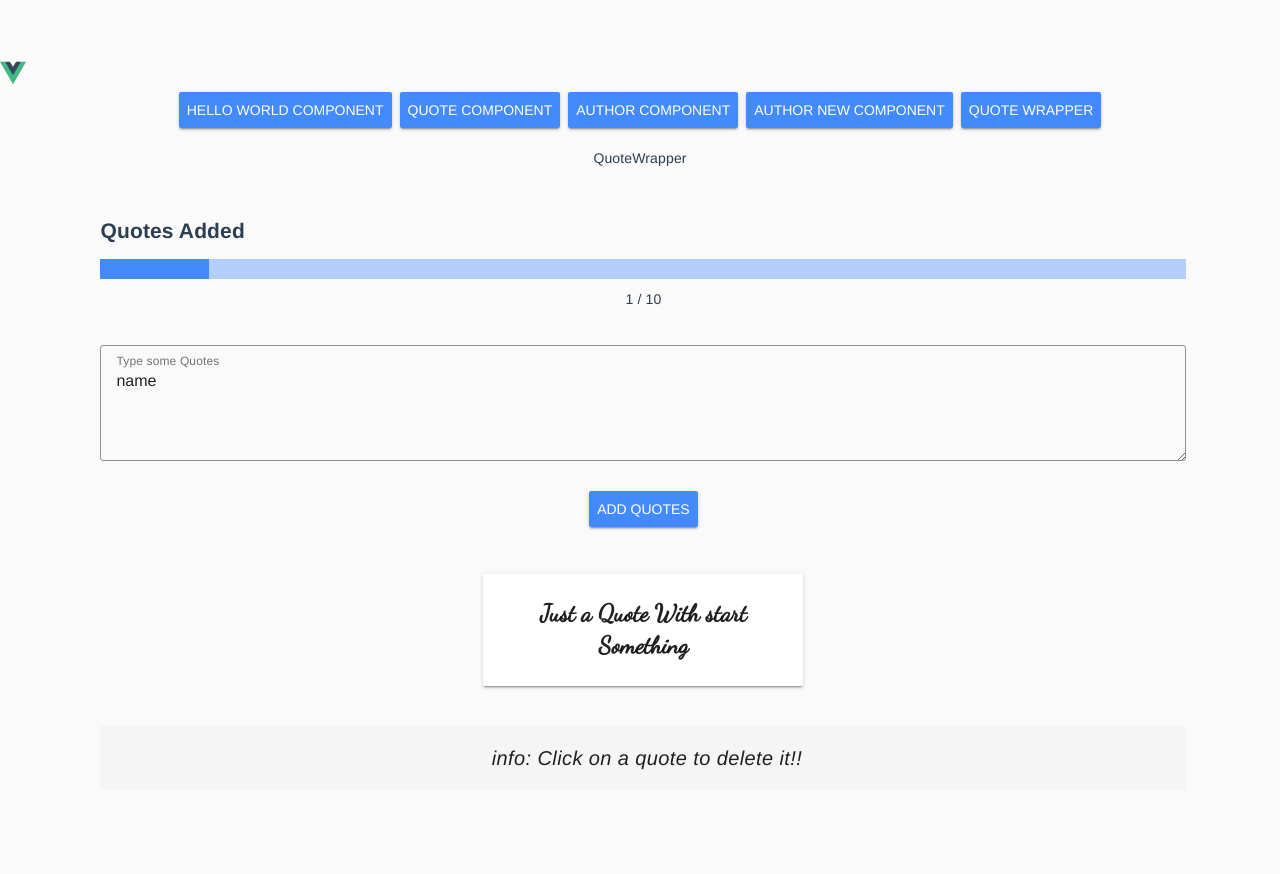
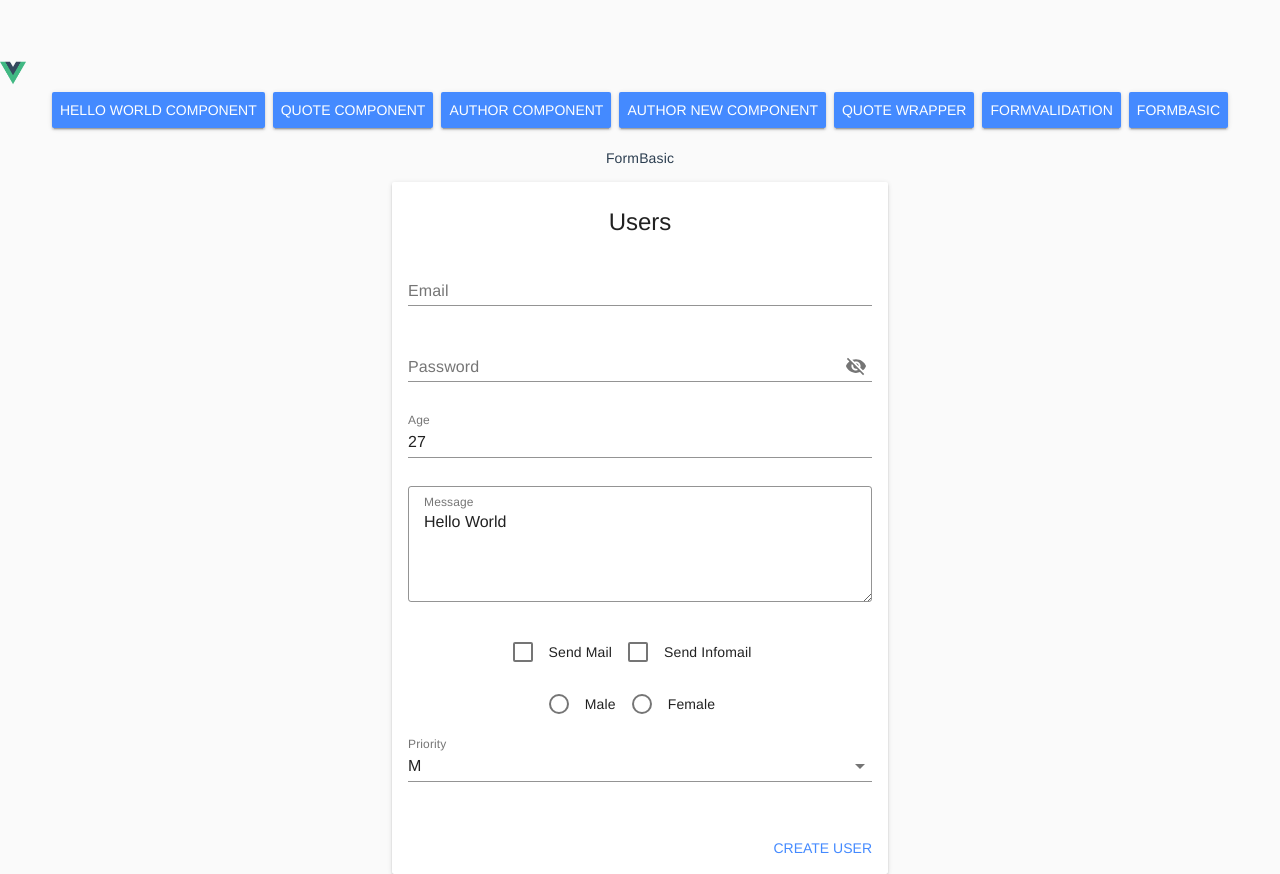
Before and after one commit to hezaltin/Vue-work-flow, a Vue app: page / in a window 1280 px wide. Built offline with nearby package versions, Linux system fonts and the light colour scheme.

Commit message:
vue-form-controls

```diff
--- a/package.json
+++ b/package.json
@@ -10,7 +10,8 @@
   "dependencies": {
     "core-js": "^3.6.4",
     "vue": "^2.6.11",
-    "vue-material": "^1.0.0-beta-13"
+    "vue-material": "^1.0.0-beta-13",
+    "vuelidate": "^0.7.5"
   },
   "devDependencies": {
     "@vue/cli-plugin-babel": "~4.3.0",
--- a/src/App.vue
+++ b/src/App.vue
@@ -15,6 +15,16 @@
       class="md-raised md-primary"
       @click="selectedComponent ='QuoteWrapper'"
     >Quote Wrapper</md-button>
+     <md-button
+      class="md-raised md-primary"
+      @click="selectedComponent ='FormValidation'"
+    >FormValidation</md-button>
+
+     <md-button
+      class="md-raised md-primary"
+      @click="selectedComponent ='FormBasic'"
+    >FormBasic</md-button>
+
     <p>{{selectedComponent}}</p>
     <keep-alive>
       <component :is="selectedComponent">
@@ -39,7 +49,9 @@ import HelloWorld from "./components/HelloWorld.vue";
 import Quote from "./components/Quote";
 import Author from "./components/Author";
 import AuthorNew from "./components/AuthorNew";
-import QuoteWrapper from './components/quotes-components/QuotesWrapper'
+import QuoteWrapper from './components/quotes-components/QuotesWrapper';
+import FormValidation from './components/form-controls-component/FormControls';
+import FormBasic from './components/form-controls-component/FormBasic'
 export default {
   name: "App",
   components: {
@@ -47,12 +59,14 @@ export default {
     Quote,
     Author,
     AuthorNew,
-    QuoteWrapper
+    QuoteWrapper,
+    FormValidation,
+    FormBasic
   },
   data: () => {
     return {
       quoteText: "The Instance got created",
-      selectedComponent: "QuoteWrapper"
+      selectedComponent: "FormBasic"
     };
   }
 };
--- /dev/null
+++ b/src/components/form-controls-component/FormBasic.vue
@@ -0,0 +1,106 @@
+<template>
+  <div class="form-basic-container">
+    <form novalidate class="md-layout" @submit.prevent="validateUser">
+      <md-card class="md-layout-item md-size-100 md-large-size-100">
+        <md-card-header>
+          <div class="md-title">Users</div>
+        </md-card-header>
+
+        <md-card-content>
+          <div class="md-layout md-gutter">
+            <div class="md-layout-item md-large-size-100">
+              <md-field>
+                <label for="email">Email</label>
+                <md-input
+                  type="email"
+                  name="email"
+                  id="email"
+                  autocomplete="email"
+                  v-model="form.email"
+                />
+              </md-field>
+            </div>
+
+            <div class="md-layout-item md-large-size-100">
+              <md-field>
+                <label for="password">Password</label>
+                <md-input
+                  name="password"
+                  id="password"
+                   type="password"
+                  autocomplete="given-name"
+                  v-model="form.password"
+                />
+              </md-field>
+            </div>
+          </div>
+
+          <div class="md-layout md-gutter">
+            <div class="md-layout-item md-large-size-100">
+              <md-field>
+                <label for="age">Age</label>
+                <md-input type="number" id="age" name="age" autocomplete="age" v-model="form.age" />
+              </md-field>
+            </div>
+            <div class="md-layout-item md-large-size-100">
+              <md-field>
+                <label>Message</label>
+                <md-textarea v-model="form.message"></md-textarea>
+              </md-field>
+            </div>
+          </div>
+          <div class="md-layout md-gutter">
+            <div class="md-layout-item md-large-size-100">
+              <md-checkbox  value="SendMail">Send Mail</md-checkbox>
+              <md-checkbox  value="SendInfoMail">Send Infomail</md-checkbox>
+            </div>
+            <div class="md-layout-item md-large-size-100">
+              <md-radio value="Male">Male</md-radio>
+              <md-radio value="Female">Female</md-radio>
+            </div>
+          </div>
+          <div class="md-layout md-gutter">
+            <div class="md-layout-item md-large-size-100">
+              <md-field>
+                <label for="gender">Priority</label>
+                <md-select name="gender" id="gender" v-model="form.priority" md-dense>
+                  <md-option>Select</md-option>
+                  <md-option value="M">M</md-option>
+                  <md-option value="F">F</md-option>
+                </md-select>
+              </md-field>
+            </div>
+          </div>
+        </md-card-content>
+
+        <md-card-actions>
+          <md-button type="submit" class="md-primary">Create user</md-button>
+        </md-card-actions>
+      </md-card>
+    </form>
+  </div>
+</template>
+
+<script>
+export default {
+    data:()=>{
+        return{
+            form:{
+                email:'',
+                password:'',
+                age:27,
+                message:'Hello World',
+                priority:'M'
+            }
+        }
+    }
+};
+</script>
+
+
+<style scoped>
+.form-basic-container{
+    display: flex;
+    justify-content: center;
+}
+</style>
--- /dev/null
+++ b/src/components/form-controls-component/FormControls.vue
@@ -0,0 +1,168 @@
+<template>
+  <div>
+    <form novalidate class="md-layout" @submit.prevent="validateUser">
+      <md-card class="md-layout-item md-size-50 md-small-size-100">
+        <md-card-header>
+          <div class="md-title">Users</div>
+        </md-card-header>
+
+        <md-card-content>
+          <div class="md-layout md-gutter">
+            <div class="md-layout-item md-small-size-100">
+              <md-field :class="getValidationClass('firstName')">
+                <label for="first-name">First Name</label>
+                <md-input name="first-name" id="first-name" autocomplete="given-name" v-model="form.firstName" :disabled="sending" />
+                <span class="md-error" v-if="!$v.form.firstName.required">The first name is required</span>
+                <span class="md-error" v-else-if="!$v.form.firstName.minlength">Invalid first name</span>
+              </md-field>
+            </div>
+
+            <div class="md-layout-item md-small-size-100">
+              <md-field :class="getValidationClass('lastName')">
+                <label for="last-name">Last Name</label>
+                <md-input name="last-name" id="last-name" autocomplete="family-name" v-model="form.lastName" :disabled="sending" />
+                <span class="md-error" v-if="!$v.form.lastName.required">The last name is required</span>
+                <span class="md-error" v-else-if="!$v.form.lastName.minlength">Invalid last name</span>
+              </md-field>
+            </div>
+          </div>
+
+          <div class="md-layout md-gutter">
+            <div class="md-layout-item md-small-size-100">
+              <md-field :class="getValidationClass('gender')">
+                <label for="gender">Gender</label>
+                <md-select name="gender" id="gender" v-model="form.gender" md-dense :disabled="sending">
+                  <md-option>Select any</md-option>
+                  <md-option value="M">M</md-option>
+                  <md-option value="F">F</md-option>
+                </md-select>
+                <span class="md-error">The gender is required</span>
+              </md-field>
+            </div>
+
+            <div class="md-layout-item md-small-size-100">
+              <md-field :class="getValidationClass('age')">
+                <label for="age">Age</label>
+                <md-input type="number" id="age" name="age" autocomplete="age" v-model="form.age" :disabled="sending" />
+                <span class="md-error" v-if="!$v.form.age.required">The age is required</span>
+                <span class="md-error" v-else-if="!$v.form.age.maxlength">Invalid age</span>
+              </md-field>
+            </div>
+          </div>
+
+          <md-field :class="getValidationClass('email')">
+            <label for="email">Email</label>
+            <md-input type="email" name="email" id="email" autocomplete="email" v-model="form.email" :disabled="sending" />
+            <span class="md-error" v-if="!$v.form.email.required">The email is required</span>
+            <span class="md-error" v-else-if="!$v.form.email.email">Invalid email</span>
+          </md-field>
+        </md-card-content>
+
+        <md-progress-bar md-mode="indeterminate" v-if="sending" />
+
+        <md-card-actions>
+          <md-button type="submit" class="md-primary" :disabled="sending">Create user</md-button>
+        </md-card-actions>
+      </md-card>
+
+      <md-snackbar :md-active.sync="userSaved">The user {{ lastUser }} was saved with success!</md-snackbar>
+    </form>
+  </div>
+</template>
+
+<script>
+//Mixins
+  import { validationMixin } from 'vuelidate'
+  import {
+    required,
+    email,
+    minLength,
+    maxLength
+  } from 'vuelidate/lib/validators'
+
+  export default {
+    name: 'FormValidation',
+    mixins: [validationMixin],
+    data: () => ({
+      form: {
+        firstName: null,
+        lastName: null,
+        gender: null,
+        age: null,
+        email: null,
+      },
+      userSaved: false,
+      sending: false,
+      lastUser: null
+    }),
+    validations: {
+      form: {
+        firstName: {
+          required,
+          minLength: minLength(3)
+        },
+        lastName: {
+          required,
+          minLength: minLength(3)
+        },
+        age: {
+          required,
+          maxLength: maxLength(3)
+        },
+        gender: {
+          required
+        },
+        email: {
+          required,
+          email
+        }
+      }
+    },
+    methods: {
+      getValidationClass (fieldName) {
+        const field = this.$v.form[fieldName]
+
+        if (field) {
+          return {
+            'md-invalid': field.$invalid && field.$dirty
+          }
+        }
+      },
+      clearForm () {
+        this.$v.$reset()
+        this.form.firstName = null
+        this.form.lastName = null
+        this.form.age = null
+        this.form.gender = null
+        this.form.email = null
+      },
+      saveUser () {
+        this.sending = true
+
+        // Instead of this timeout, here you can call your API
+        window.setTimeout(() => {
+          this.lastUser = `${this.form.firstName} ${this.form.lastName}`
+          this.userSaved = true
+          this.sending = false
+          this.clearForm()
+        }, 1500)
+      },
+      validateUser () {
+        this.$v.$touch()
+
+        if (!this.$v.$invalid) {
+          this.saveUser()
+        }
+      }
+    }
+  }
+</script>
+
+<style scoped>
+  .md-progress-bar {
+    position: absolute;
+    top: 0;
+    right: 0;
+    left: 0;
+  }
+</style>
--- a/src/components/quotes-components/QuoteForm.vue
+++ b/src/components/quotes-components/QuoteForm.vue
@@ -14,7 +14,7 @@
 export default {
   data() {
     return {
-      quotesTypings: "name"
+      quotesTypings: "Cute Quote"
     };
   },
   methods: {
```
Also changed, not shown: 1 other file (tests, documents, lock files or other folders).
